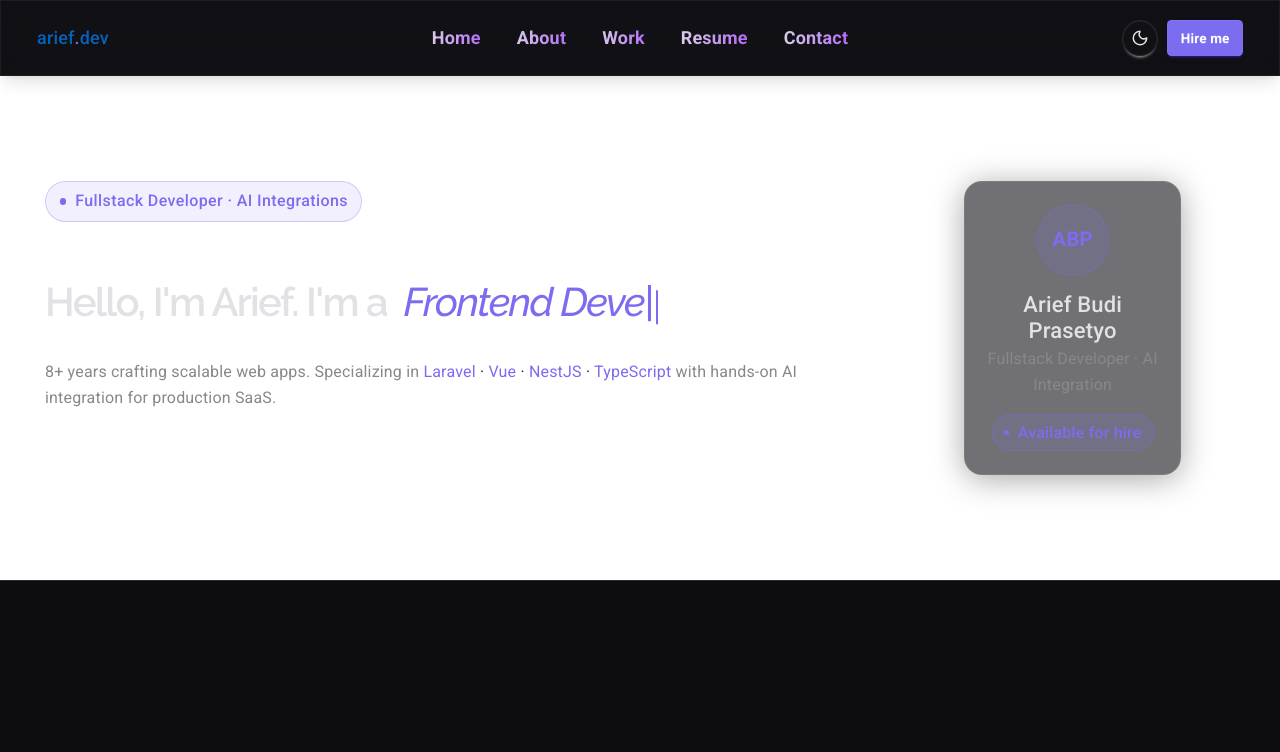
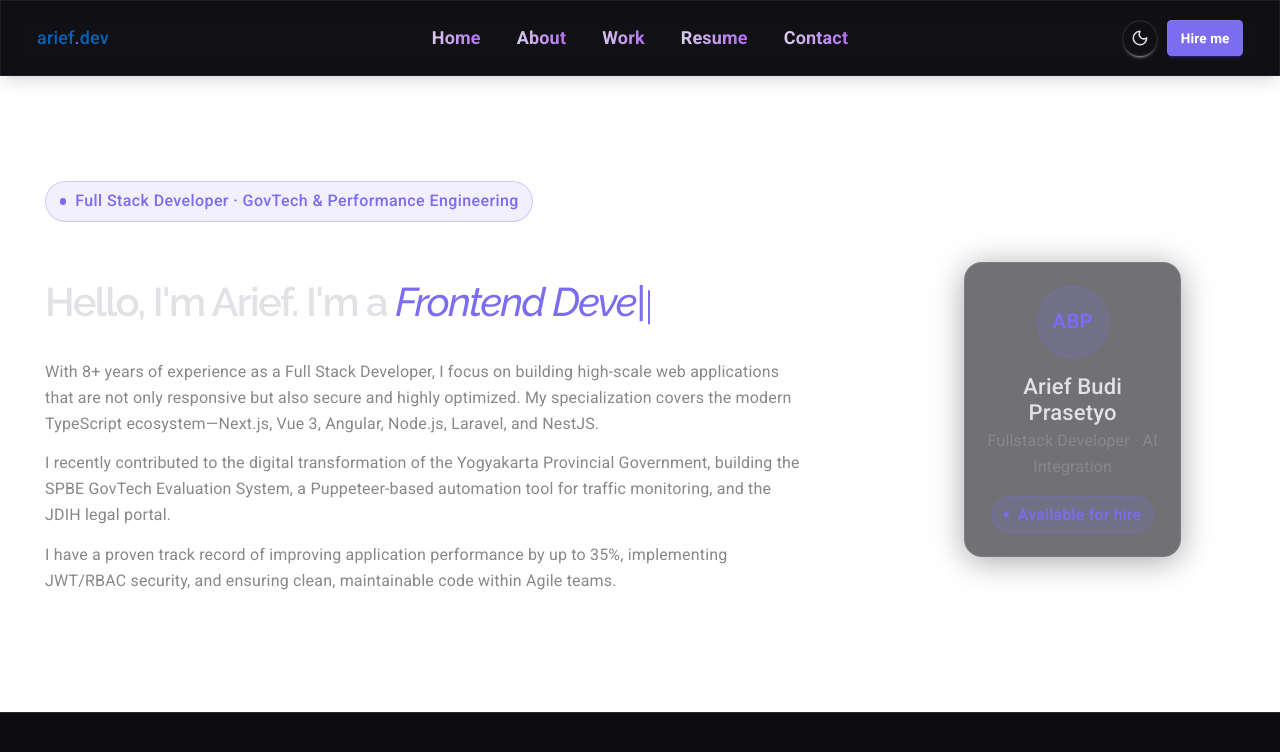
Before and after one commit to AriefPrasetyo911/AriefPrasetyo911.github.io, a React (Vite) app: page / in a window 1280 px wide. Shown: the top 752 px of the page. Built offline with nearby package versions, Linux system fonts and the light colour scheme.

Commit message:
update: penambahan i18n

```diff
--- a/src/components/HeroComponent.tsx
+++ b/src/components/HeroComponent.tsx
@@ -1,12 +1,7 @@
 import { ReactTyped } from "react-typed";
 
 import { useRef, useState, useEffect } from "react";
-
-const STATS = [
-    { value: "8+", label: "Years experience" },
-    { value: "10+", label: "Projects delivered" },
-];
-const TECH_STACK = ["Laravel", "Vue", "NestJS", "TypeScript"];
+import { useTranslation } from "react-i18next";
 
 function AvailableBadge() {
     return (
@@ -27,7 +22,7 @@ function AvailableBadge() {
 
 function ProfileCard({ isLight }: { isLight: boolean }) {
     return (
-        <div className="lg:flex flex justify-center w-2/3 flex-col items-center gap-3.5 rounded-2xl px-4 py-5 transition-transform duration-300 hover:-translate-y-1.5"
+        <div className="lg:flex flex justify-center w-2/3 flex-col items-center gap-3.5 rounded-2xl px-4 py-5 transition-transform duration-300 hover:-translate-y-1.5 mt-7"
             style={{ background: isLight ? "rgba(255,255,255,0.55)" : "rgba(19,19,26,0.6)", border: isLight ? "0.5px solid rgba(0,0,0,0.08)" : "0.5px solid rgba(255,255,255,0.08)", backdropFilter: "blur(16px)", WebkitBackdropFilter: "blur(16px)", boxShadow: isLight ? "0 4px 24px rgba(0,0,0,0.08)" : "0 4px 32px rgba(0,0,0,0.35)" }}>
             <div className="flex h-16 w-16 items-center justify-center rounded-full text-lg font-semibold select-none" style={{ background: "rgba(124,108,240,0.12)", border: "1.5px solid rgba(124,108,240,0.35)", color: "#7c6cf0" }}>ABP</div>
             <div className="text-center">
@@ -42,6 +37,7 @@ function ProfileCard({ isLight }: { isLight: boolean }) {
 export default function HeroComponent({ isLight }: { isLight: boolean }) {
     const sectionRef = useRef<HTMLDivElement>(null);
     const [visible, setVisible] = useState(false);
+    const { t } = useTranslation();
 
     useEffect(() => {
         const observer = new IntersectionObserver(
@@ -80,7 +76,7 @@ export default function HeroComponent({ isLight }: { isLight: boolean }) {
                 >
                     <span className="h-1.5 w-1.5 rounded-full" style={{ background: "#7c6cf0" }} />
                     <span className="text-[16px] font-medium tracking-wide" style={{ color: "#7c6cf0" }}>
-                        Fullstack Developer · AI Integrations
+                        {t('hero.title')}
                     </span>
                 </div>
 
@@ -88,7 +84,7 @@ export default function HeroComponent({ isLight }: { isLight: boolean }) {
                     className="mb-3 leading-tight tracking-tight"
                     style={{ fontSize: "clamp(26px, 5vw, 40px)", fontWeight: 600, color: "var(--text)" }}
                 >
-                    Hello, I'm Arief. I'm a &nbsp;
+                    {t('hero.intro')}&nbsp;
                     <ReactTyped
                         strings={[
                             "Fullstack Developer",
@@ -110,15 +106,14 @@ export default function HeroComponent({ isLight }: { isLight: boolean }) {
                 </h1>
 
                 {/* Sub-headline */}
-                <p className="mb-7 max-w-[840px] text-[16px] leading-relaxed" style={{ color: "var(--text2)" }}>
-                    8+ years crafting scalable web apps. Specializing in{" "}
-                    {TECH_STACK.map((t, i) => (
-                        <span key={t}>
-                            <em className="not-italic" style={{ color: "#7c6cf0" }}>{t}</em>
-                            {i < TECH_STACK.length - 1 && <span style={{ color: "var(--border)" }}> · </span>}
-                        </span>
-                    ))}{" "}
-                    with hands-on AI integration for production SaaS.
+                <p className="mb-3 max-w-[840px] text-[16px] leading-relaxed" style={{ color: "var(--text2)" }}>
+                    {t('hero.expertise')}
+                </p>
+                <p className="mb-3 max-w-[840px] text-[16px] leading-relaxed" style={{ color: "var(--text2)" }}>
+                    {t('hero.experience')}
+                </p>
+                <p className="mb-3 max-w-[840px] text-[16px] leading-relaxed" style={{ color: "var(--text2)" }}>
+                    {t('hero.achievement')}
                 </p>
             </div>
             <div className="col-span-4 px-10 py-10 flex justify-center items-center">
--- a/src/i18n/locales/en.ts
+++ b/src/i18n/locales/en.ts
@@ -6,6 +6,13 @@ const en = {
     resume: "Resume",
     contact: "Contact",
   },
+  hero: {
+    title: "Full Stack Developer · GovTech & Performance Engineering",
+    intro: "Hello, I'm Arief. I'm a",
+    expertise: "With 8+ years of experience as a Full Stack Developer, I focus on building high-scale web applications that are not only responsive but also secure and highly optimized. My specialization covers the modern TypeScript ecosystem—Next.js, Vue 3, Angular, Node.js, Laravel, and NestJS.",
+    experience: "I recently contributed to the digital transformation of the Yogyakarta Provincial Government, building the SPBE GovTech Evaluation System, a Puppeteer-based automation tool for traffic monitoring, and the JDIH legal portal.",
+    achievement: "I have a proven track record of improving application performance by up to 35%, implementing JWT/RBAC security, and ensuring clean, maintainable code within Agile teams."
+  },
   common: {
     submit: "Submit",
     cancel: "Cancel",
--- a/src/i18n/locales/id.ts
+++ b/src/i18n/locales/id.ts
@@ -6,6 +6,13 @@ const id = {
     resume: "Resume",
     contact: "Kontak",
   },
+  hero: {
+    title: "Full Stack Developer · GovTech & Performance Engineering",
+    intro: "Halo, saya Arief. Saya seorang",
+    expertise: "Dengan pengalaman 8+ tahun sebagai Full Stack Developer, saya fokus membangun aplikasi web berskala tinggi yang tidak hanya responsif, tetapi juga aman dan teroptimasi. Spesialisasi saya mencakup ekosistem TypeScript modern—Next.js, Vue 3, Angular, Node.js, Laravel, dan NestJS.",
+    experience: "Saya baru-baru ini berkontribusi dalam transformasi digital Pemerintah Provinsi DIY, membangun SPBE GovTech Evaluation System, automation tool berbasis Puppeteer untuk monitoring lalu lintas, serta portal legal JDIH.",
+    achievement: "Saya terbukti meningkatkan performa aplikasi hingga 35%, menerapkan keamanan JWT/RBAC, dan memastikan kode tetap bersih serta mudah dipelihara dalam tim Agile."
+  },
   common: {
     submit: "Kirim",
     cancel: "Batal",
```
